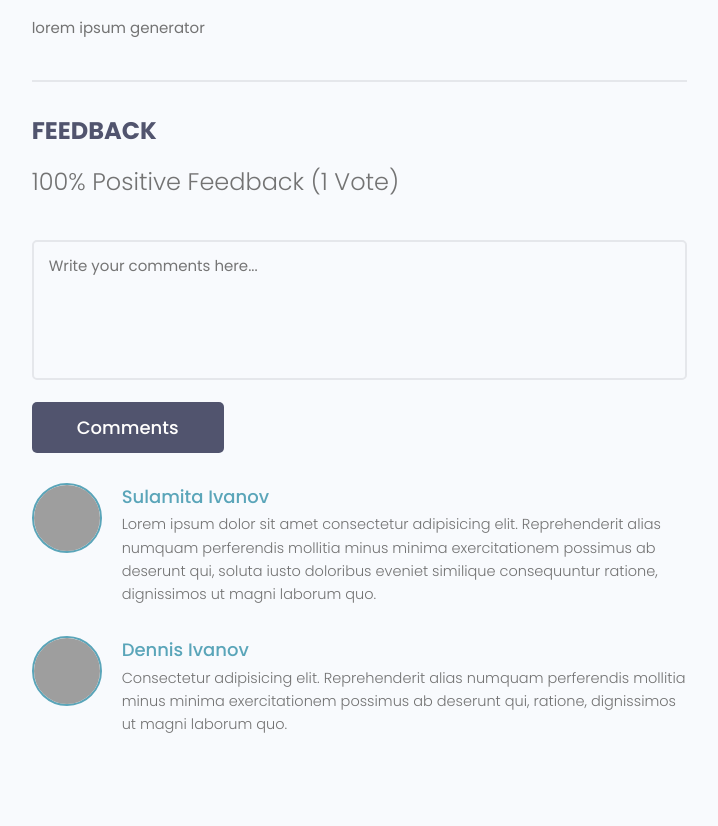
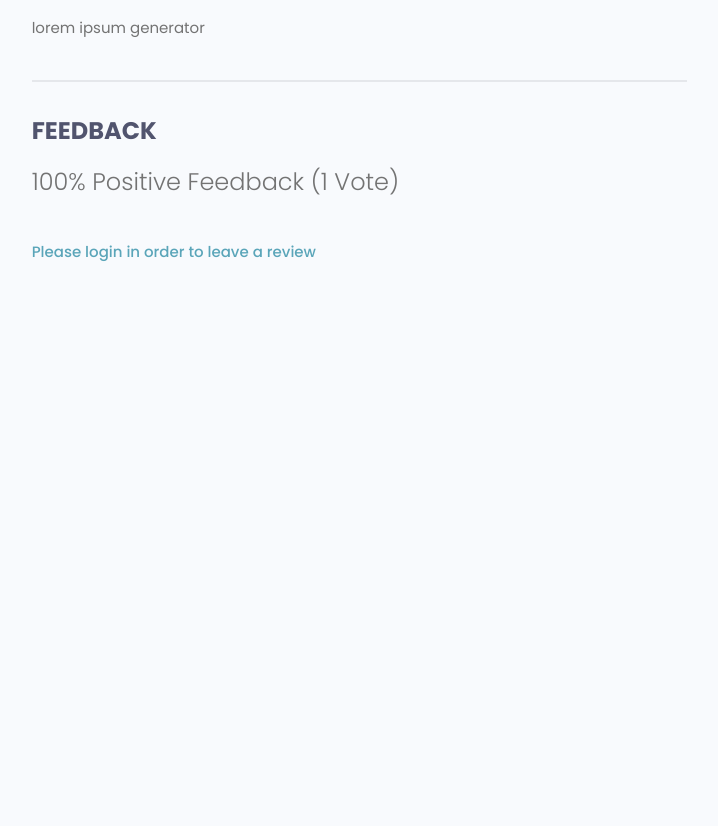
Before and after one commit to JacobCrown/Developer-Site, a Django app: page /projects/project/3b926e1d-73f0-44d6-98b6-177e4191f77a in a window 1280 px wide. Shown: the part 646-1472 px from the top of the page, without its empty margins (465-1183 px from the left). After the commit the page ends 907 px from the top, so only its background shows below. Run offline with Django 3.2, Linux system fonts and the light colour scheme; data comes from the database, SQL or seed files in the repository; some libraries are stand-ins or nearby versions; grey boxes are pictures that could not be loaded.

Commit message:
add review functionality for projects

```diff
--- a/projects/forms.py
+++ b/projects/forms.py
@@ -1,6 +1,6 @@
 from django.forms import ModelForm
 from django import forms
-from .models import Project
+from .models import Project, Review
 
 
 class ProjectForm(ModelForm):
@@ -24,3 +24,20 @@ class ProjectForm(ModelForm):
         #         'placeholder': 'Add title',
         #     }
         # )
+
+
+class ReviewForm(ModelForm):
+    class Meta:
+        model = Review
+        fields = ['value', 'body',]
+
+        labels = {
+            'value': 'Place your vote',
+            'body': 'Add a comment with your vote',
+        }
+
+    def __init__(self, *args, **kwargs):
+        super(ReviewForm, self).__init__(*args, **kwargs)
+
+        for key, value in self.fields.items():
+            value.widget.attrs.update({'class': 'input'})
--- a/projects/models.py
+++ b/projects/models.py
@@ -26,7 +26,23 @@ class Project(models.Model):
         return self.title
 
     class Meta:
-        ordering =['-created']
+        ordering =['-vote_ratio', '-vote_total', 'title']
+
+    @property
+    def reviewers(self):
+        return self.review_set.all().values_list('owner__id', flat=True)
+
+
+    @property
+    def get_vote_count(self):
+        reviews = self.review_set.all()
+        up_votes = reviews.filter(value='up').count()
+        total_votes = reviews.count()
+
+        ratio = int((up_votes / total_votes) * 100)
+        self.vote_total = total_votes
+        self.vote_ratio = ratio
+        self.save()
 
 
 class Review(models.Model):
@@ -34,7 +50,7 @@ class Review(models.Model):
         ('up', 'Up vote'),
         ('down', 'Down vote'),
     )
-    # owner =
+    owner = models.ForeignKey(Profile, on_delete=models.CASCADE, null=True)
     project = models.ForeignKey(Project, on_delete=models.CASCADE)
     body = models.TextField(null=True, blank=True)
     value = models.CharField(max_length=200, choices=VOTE_TYPE)
@@ -45,6 +61,9 @@ class Review(models.Model):
         primary_key=True, # use this field as primary key
         editable=False, # cannot modify this in forms
         )
+
+    class Meta:
+        unique_together = [['owner', 'project']]
 
     def __str__(self):
         return self.value
--- a/projects/templates/projects/single-project.html
+++ b/projects/templates/projects/single-project.html
@@ -41,42 +41,45 @@
               {{ project.vote_ratio }}% Positive Feedback ({{ project.vote_total }} Vote{{ project.vote_total|pluralize:"s"}})
             </h5>
 
-            <form class="form" action="#" method="POST">
-              <!-- Textarea -->
+
+            {% if request.user.profile.id in project.reviewers %}
+              <p>You have already submitted your review for this project</p>
+            {% elif request.user.profile == project.owner %}
+              <p>You cannot review your own work</p>
+            {% elif request.user.is_authenticated %}
+            <form class="form" action="{% url 'project' project.id %}" method="POST">
+              {% csrf_token %}
+              {% for field in form %}
               <div class="form__field">
-                <label for="formInput#textarea">Comments: </label>
-                <textarea class="input input--textarea" name="message" id="formInput#textarea"
-                  placeholder="Write your comments here..."></textarea>
+                  <label for="formInput#textarea">{{field.label}}</label>
+                  {{field}}
               </div>
-              <input class="btn btn--sub btn--lg" type="submit" value="Comments" />
-            </form>
+              {% endfor %}
+              <input class="btn btn--sub btn--lg" type="submit" value="Add Review" />
+          </form>
+          {% else %}
+            <a href="{% url 'login' %}?next={{request.path}}">Please login in order to leave a review</a>
+          {% endif %}
+
+
+
             <div class="commentList">
+
+              {% for review in project.review_set.all %}
+              {% if review.body %}
               <div class="comment">
-                <a href="profile.html">
+                <a href="{% url 'user-profile' review.owner.id %}">
                   <img class="avatar avatar--md"
-                    src="https://pbs.twimg.com/profile_images/1335382240931368961/b3wSZKj4_400x400.jpg" alt="user" />
+                    src="{{ review.owner.profile_image.url }}" alt="user" />
                 </a>
                 <div class="comment__details">
-                  <a href="profile.html" class="comment__author">Sulamita Ivanov</a>
-                  <p class="comment__info">
-                    Lorem ipsum dolor sit amet consectetur adipisicing elit. Reprehenderit alias numquam perferendis
-                    mollitia minus minima exercitationem possimus ab deserunt qui, soluta iusto doloribus eveniet
-                    similique consequuntur ratione, dignissimos ut magni laborum quo.
-                  </p>
+                  <a href="{% url 'user-profile' review.owner.id %}" class="comment__author">{{ review.owner.name }}</a>
+                  <p class="comment__info">{{ review.body|linebreaksbr }}</p>
                 </div>
               </div>
-              <div class="comment">
-                <a href="profile.html">
-                  <img class="avatar avatar--md" src="https://avatars.githubusercontent.com/u/33843378" alt="user" />
-                </a>
-                <div class="comment__details">
-                  <a href="profile.html" class="comment__author">Dennis Ivanov</a>
-                  <p class="comment__info">
-                    Consectetur adipisicing elit. Reprehenderit alias numquam perferendis mollitia minus minima
-                    exercitationem possimus ab deserunt qui, ratione, dignissimos ut magni laborum quo.
-                  </p>
-                </div>
-              </div>
+              {% endif %}
+              {% endfor %}
+
             </div>
           </div>
         </div>
--- a/projects/views.py
+++ b/projects/views.py
@@ -2,9 +2,10 @@ from queue import Empty
 from django.shortcuts import render, redirect
 from django.http import HttpResponse
 from django.contrib.auth.decorators import login_required
+from django.contrib import messages
 
-from .models import Project, Tag
-from .forms import ProjectForm
+from .models import Project, Review, Tag
+from .forms import ProjectForm, ReviewForm
 from .utils import search_projects, paginate_projects
 
 
@@ -20,7 +21,25 @@ def projects(request):
 
 def project(request, pk):
     projectObj = Project.objects.get(id=pk)
-    return render(request, 'projects/single-project.html', {'project': projectObj})
+
+    if request.method == "POST":
+        form = ReviewForm(request.POST)
+        if form.is_valid():
+            review = form.save(commit=False)
+            review.project = projectObj
+            review.owner = request.user.profile
+            review.save()
+
+            projectObj.get_vote_count
+
+            messages.success(request, 'Your review was succesfully submitted!')
+
+            # update project vote count
+    form = ReviewForm()
+
+
+    return render(request, 'projects/single-project.html', {'project': projectObj,
+                                                            'form': form})
 
 @login_required(login_url='login')
 def create_project(request):
--- a/users/templates/users/login_register.html
+++ b/users/templates/users/login_register.html
@@ -77,7 +77,7 @@
         <p>Hello Developer, Welcome Back!</p>
     </div>
 
-    <form class="form auth__form" action="{% url 'login' %}" method="POST">
+    <form class="form auth__form" action="" method="POST">
         {% csrf_token %}
         <!-- Input:Username -->
         <div class="form__field">
--- a/users/views.py
+++ b/users/views.py
@@ -15,7 +15,7 @@ def login_user(request):
         return redirect('profiles')
 
     if request.method == "POST":
-        username = request.POST['username']
+        username = request.POST['username'].lower()
         password = request.POST['password']
 
         try:
@@ -27,7 +27,7 @@ def login_user(request):
 
         if user is not None:
             login(request, user)
-            return redirect('profiles')
+            return redirect(request.GET['next'] if 'next' in request.GET else 'account')
         else:
             messages.error(request, 'Username OR password is incorrect')
 
```
